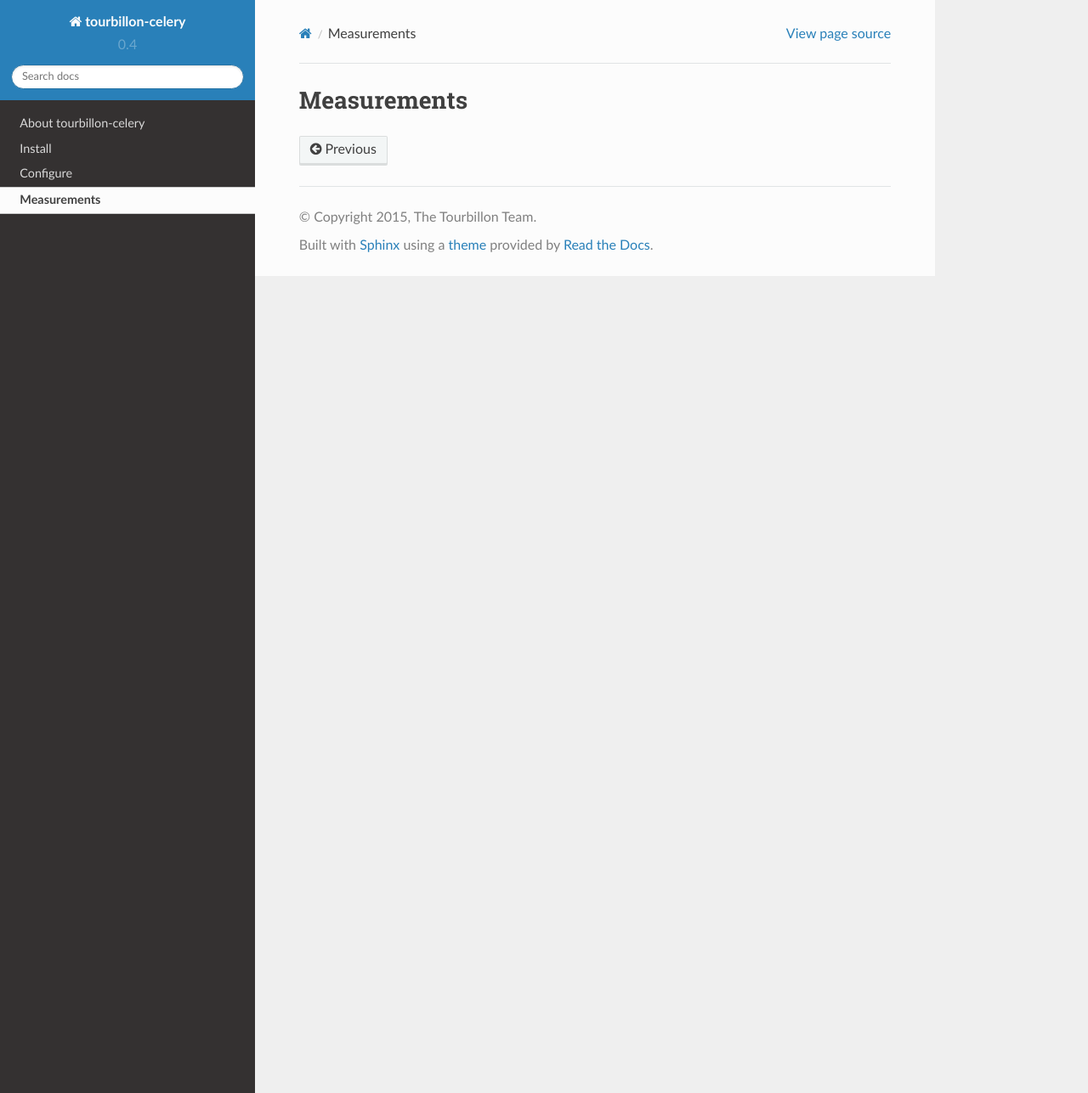
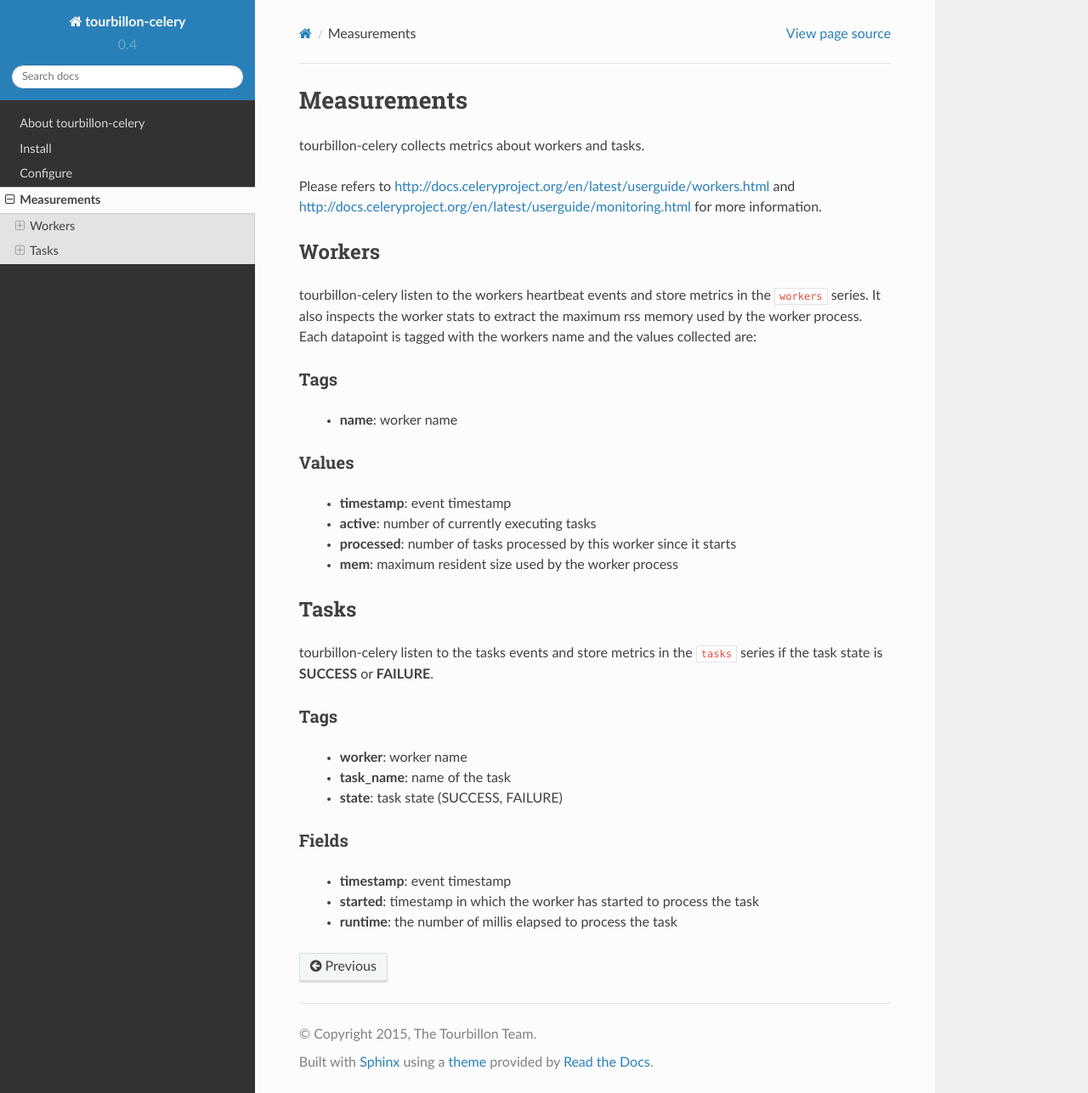
Before and after one commit to tourbillonpy/tourbillon-celery, a Sphinx documentation site: the page built from doc/source/measurements.rst, in a window 1280 px wide and 1287 px high. Shown: the whole window at 85% size. Built offline with Sphinx 7.4.7 and the Read the Docs theme 2.0.0, drawn with Linux system fonts in a browser that asks for light colours.

Commit message:
documentation

```diff
--- a/doc/source/about.rst
+++ b/doc/source/about.rst
@@ -5,6 +5,11 @@
 =========================
 
 tourbillon-celery is a tourbillon plugin that can collect metrics from Celery, an asynchronous task queue/job queue.
+It consists of a single metrics collector function (``get_celery_stats``) that listen to celery events and extracts metrics from them.
+
+See :doc:`measurements` for more information.
+
+
 
 For more information about tourbillon see `https://github.com/tourbillonpy/tourbillon-agent <https://github.com/tourbillonpy/tourbillon-agent>`_.
 
--- a/doc/source/measurements.rst
+++ b/doc/source/measurements.rst
@@ -1,2 +1,46 @@
 Measurements
 ************
+
+tourbillon-celery collects metrics about workers and tasks.
+
+Please refers to  `http://docs.celeryproject.org/en/latest/userguide/workers.html <http://docs.celeryproject.org/en/latest/userguide/workers.html>`_ and `http://docs.celeryproject.org/en/latest/userguide/monitoring.html <http://docs.celeryproject.org/en/latest/userguide/monitoring.html>`_ for more information.
+
+
+Workers
+=======
+
+tourbillon-celery listen to the workers heartbeat events and store metrics in the ``workers`` series. It also inspects the worker stats to extract the maximum rss memory used by the worker process.
+Each datapoint is tagged with the workers name and the values collected are:
+
+
+Tags
+----
+	* **name**: worker name
+
+Values
+------
+
+	* **timestamp**: event timestamp
+	* **active**: number of currently executing tasks
+	* **processed**: number of tasks processed by this worker since it starts
+	* **mem**: maximum resident size used by the worker process
+
+
+Tasks
+=====
+
+tourbillon-celery listen to the tasks events and store metrics in the ``tasks`` series if the task state is **SUCCESS** or **FAILURE**.
+
+
+Tags
+----
+	* **worker**: worker name
+	* **task_name**: name of the task
+	* **state**: task state (SUCCESS, FAILURE)
+
+Fields
+------
+
+	* **timestamp**: event timestamp
+	* **started**: timestamp in which the worker has started to process the task
+	* **runtime**: the number of millis elapsed to process the task
```
Also changed, not shown: doc/source/index.rst (+2 -10 lines).
